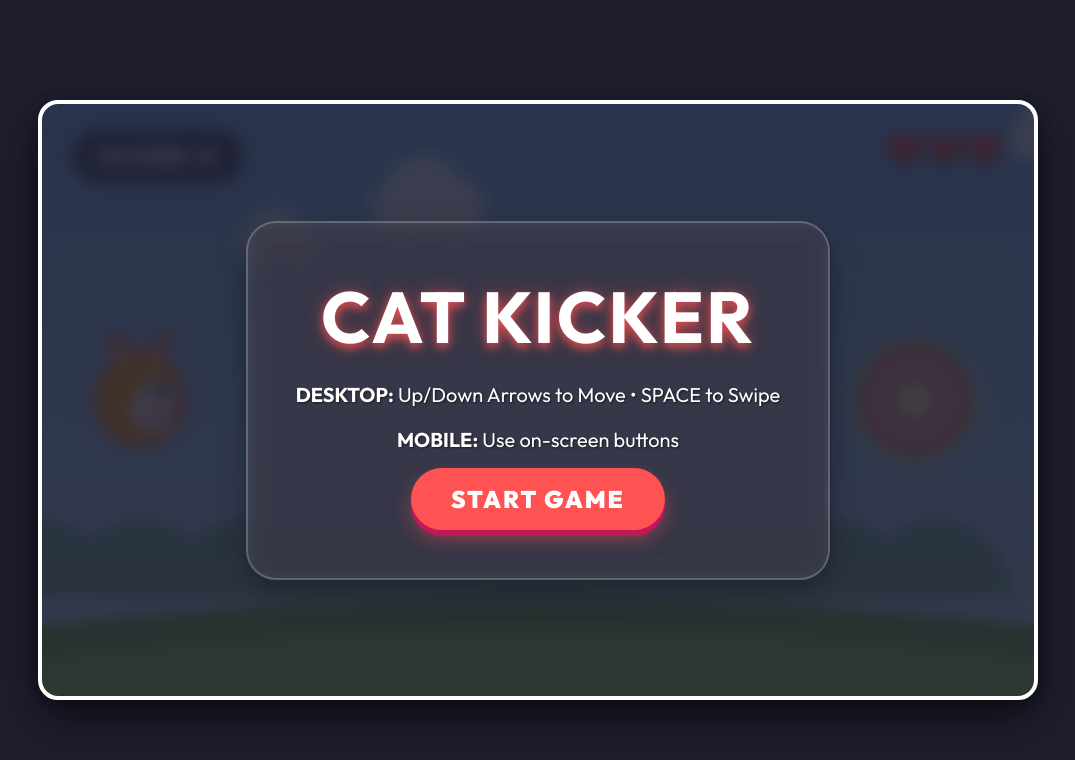
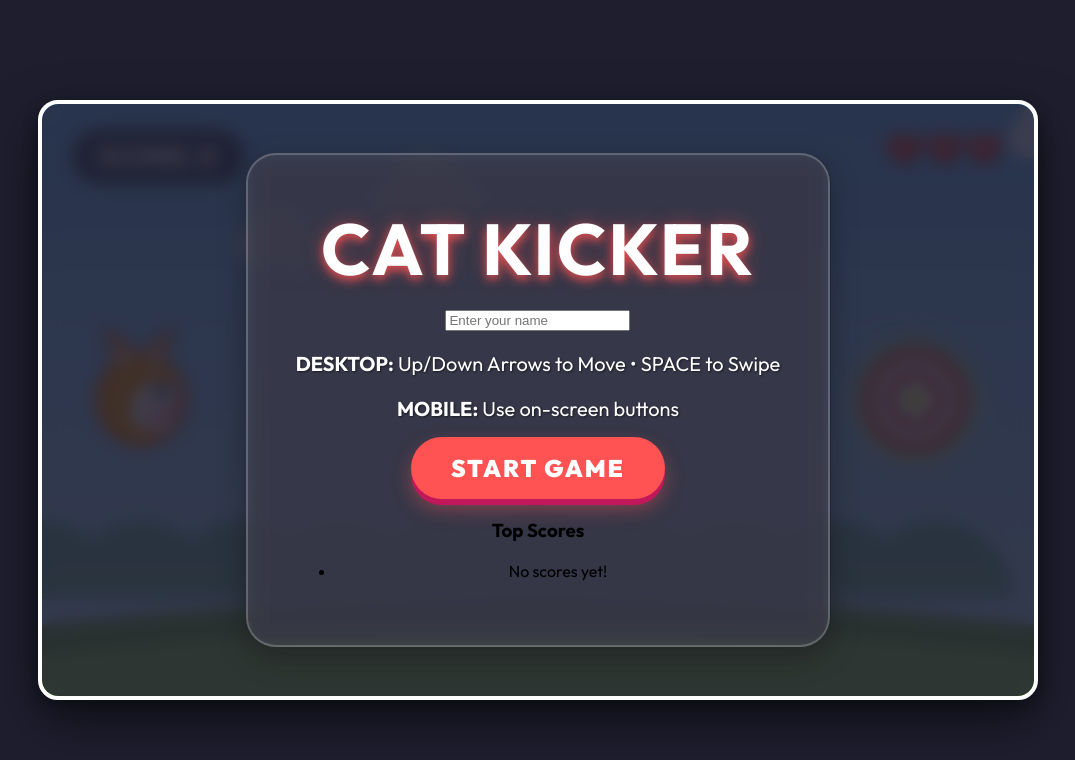
Before and after one commit to dummyloot-bam/cat-the-kicker, a plain HTML site: page index.html in a window 1280 px wide. Shown: the whole page, without its empty margins (102-1177 px from the left). Drawn offline with Linux system fonts and the light colour scheme.

Commit message:
Update index.html

```diff
--- a/index.html
+++ b/index.html
@@ -22,9 +22,18 @@
         <div id="start-screen" class="overlay">
             <div class="panel">
                 <h1>Cat Kicker</h1>
+                <div class="input-group">
+                    <input type="text" id="player-name" placeholder="Enter your name" maxlength="15">
+                </div>
                 <p><strong>DESKTOP:</strong> Up/Down Arrows to Move • SPACE to Swipe</p>
                 <p><strong>MOBILE:</strong> Use on-screen buttons</p>
                 <button id="start-btn" class="primary">Start Game</button>
+                <div class="leaderboard-section">
+                    <h3>Top Scores</h3>
+                    <ul id="start-leaderboard-list" class="leaderboard-list">
+                        <!-- Leaderboard items go here -->
+                    </ul>
+                </div>
             </div>
         </div>
 
@@ -32,6 +41,12 @@
             <div class="panel">
                 <h1>Game Over</h1>
                 <p>Final Score: <span id="final-score">0</span></p>
+                <div class="leaderboard-section">
+                    <h3>Top Scores</h3>
+                    <ul id="go-leaderboard-list" class="leaderboard-list">
+                        <!-- Leaderboard items go here -->
+                    </ul>
+                </div>
                 <div class="button-group">
                     <button id="restart-btn" class="primary">Restart</button>
                     <button id="quit-btn" class="secondary">Quit</button>
```
